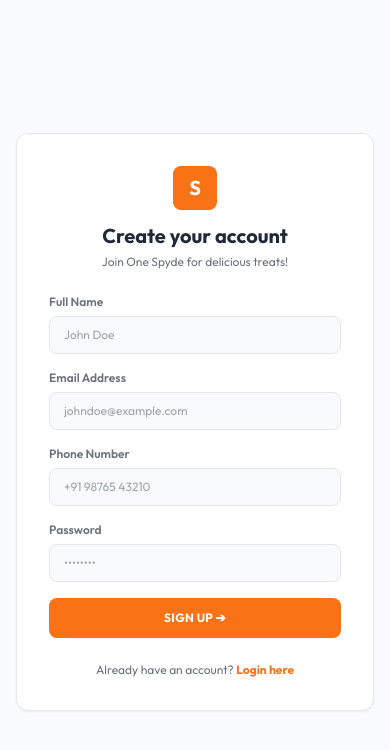
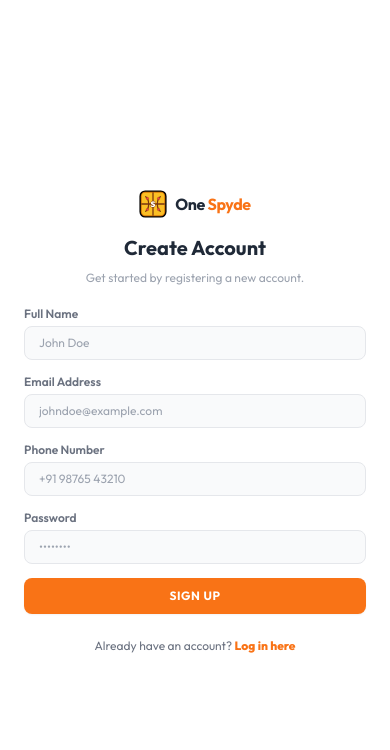
Before and after one commit to RajMohan-Ramanujam/one_spyde_food, a React (Vite) app in the folder frontend/: page /register in a window 390 px wide. Shown: the top 750 px of the page. Built offline with nearby package versions, Linux system fonts and the light colour scheme.

Commit message:
Redesign login and register pages with Eat Club split screen banner style layouts

```diff
--- a/frontend/src/pages/Login.jsx
+++ b/frontend/src/pages/Login.jsx
@@ -18,13 +18,11 @@
 
     try {
       const response = await API.post('/auth/login', { email, password });
-
       const { token, user } = response.data;
       login(token, user);
       navigate('/');
     } catch (err) {
       console.error(err);
-
       if (err.response?.status === 403 && err.response?.data?.unverified) {
         setError('Your account is unverified. Redirecting to OTP page...');
         setTimeout(() => {
@@ -37,7 +35,6 @@
         }, 1500);
         return;
       }
-
       setError(err.response?.data?.message || 'Invalid email or password. Please try again.');
     } finally {
       setLoading(false);
@@ -45,46 +42,95 @@
   };
 
   return (
-    <div className="min-h-screen bg-gray-50 flex items-center justify-center p-4">
-      <div className="w-full max-w-md bg-white border border-gray-200 p-8 rounded-xl relative shadow-sm">
+    <div className="min-h-screen bg-gray-50 flex flex-col md:flex-row">
 
-        {/* Logo and Headings */}
-        <div className="text-center mb-6">
-          <div className="inline-flex w-11 h-11 bg-orange-500 rounded-lg items-center justify-center text-white font-bold text-xl mb-3">
-            S
+      {/* Left Side Graphic Panel (Eat Club Split Screen Banner) */}
+      <div className="hidden md:flex md:w-1/2 bg-gradient-to-tr from-orange-600 to-amber-500 relative overflow-hidden items-center justify-center p-12 text-white">
+        <div className="absolute inset-0 bg-black/25 z-0" />
+        <img
+          src="https://images.unsplash.com/photo-1513104890138-7c749659a591?w=1000&auto=format&fit=crop&q=80"
+          alt="Delicious Pizza Banner"
+          className="absolute inset-0 w-full h-full object-cover opacity-85 z-0 mix-blend-multiply"
+        />
+        <div className="relative z-10 max-w-md space-y-6 text-center md:text-left">
+          <span className="bg-white/20 backdrop-blur-sm text-white text-[10px] font-bold px-3 py-1 rounded-full uppercase tracking-wider">
+            Premium Food Experience
+          </span>
+          <h1 className="text-4xl font-extrabold leading-tight tracking-tight">
+            Craving for Hot &amp; Fresh Food?
+          </h1>
+          <p className="text-white/90 text-sm leading-relaxed">
+            Order delicious pizzas, loaded burgers, and warm meals from One Spyde. Handcrafted for your midnight cravings and daily hunger.
+          </p>
+          <div className="flex items-center space-x-4 pt-2">
+            <div className="flex -space-x-2">
+              <span className="w-8 h-8 rounded-full border-2 border-white bg-gray-250 flex items-center justify-center text-[10px] text-gray-800 font-bold">🍔</span>
+              <span className="w-8 h-8 rounded-full border-2 border-white bg-gray-250 flex items-center justify-center text-[10px] text-gray-800 font-bold">🍕</span>
+              <span className="w-8 h-8 rounded-full border-2 border-white bg-gray-250 flex items-center justify-center text-[10px] text-gray-800 font-bold">🍰</span>
             </div>
-          <h2 className="text-xl font-bold text-gray-800">Welcome back</h2>
-          <p className="text-gray-500 text-xs mt-1">Sign in to order your favorite food!</p>
+            <span className="text-xs font-semibold text-white/95">
+              Loved by 10,000+ local foodies
+            </span>
+          </div>
+        </div>
       </div>
 
-        {/* Error Alert */}
+      {/* Right Side Form Panel */}
+      <div className="flex-1 flex items-center justify-center p-6 md:p-12 bg-white">
+        <div className="w-full max-w-sm space-y-6">
+
+          {/* Logo Box */}
+          <div className="flex flex-col items-center md:items-start space-y-2">
+            <div className="flex items-center space-x-2">
+              <svg viewBox="0 0 100 100" className="w-7 h-7 shrink-0 select-none">
+                <rect x="4" y="4" width="92" height="92" rx="18" fill="#D97706" stroke="#000000" strokeWidth="5" />
+                <rect x="10" y="10" width="80" height="80" rx="12" fill="#FBBF24" />
+                <line x1="50" y1="10" x2="50" y2="90" stroke="#78350F" strokeWidth="4.5" strokeLinecap="round" />
+                <line x1="10" y1="50" x2="90" y2="50" stroke="#78350F" strokeWidth="4.5" strokeLinecap="round" />
+                <path d="M 24 24 C 38 34 38 66 24 76" fill="none" stroke="#78350F" strokeWidth="4.5" strokeLinecap="round" />
+                <path d="M 76 24 C 62 34 62 66 76 76" fill="none" stroke="#78350F" strokeWidth="4.5" strokeLinecap="round" />
+                <circle cx="30" cy="30" r="4.5" fill="#EF4444" stroke="#78350F" strokeWidth="1" />
+                <circle cx="70" cy="30" r="4.5" fill="#EF4444" stroke="#78350F" strokeWidth="1" />
+                <circle cx="30" cy="70" r="4.5" fill="#EF4444" stroke="#78350F" strokeWidth="1" />
+                <circle cx="70" cy="70" r="4.5" fill="#EF4444" stroke="#78350F" strokeWidth="1" />
+                <text x="50" y="59" textAnchor="middle" fill="#FFFFFF" stroke="#78350F" strokeWidth="2.5" fontSize="28" fontWeight="900" paintOrder="stroke fill">S</text>
+              </svg>
+              <span className="font-bold text-base text-gray-800 tracking-tight">
+                One <span className="text-orange-500">Spyde</span>
+              </span>
+            </div>
+            <h2 className="text-xl font-bold text-gray-800 pt-2">Welcome Back!</h2>
+            <p className="text-gray-400 text-xs text-center md:text-left">
+              Enter your credentials to access your food dashboard.
+            </p>
+          </div>
+
+          {/* Error message */}
           {error && (
-          <div className="bg-rose-50 border border-rose-200 text-rose-800 text-xs px-4 py-3 rounded-lg mb-5 font-semibold">
+            <div className="bg-rose-50 border border-rose-200 text-rose-800 text-xs px-3.5 py-2.5 rounded-lg font-semibold">
               {error}
             </div>
           )}
 
           {/* Login Form */}
           <form onSubmit={handleSubmit} className="space-y-4">
-          {/* Email */}
             <div>
-            <label className="block text-gray-500 text-xs font-semibold mb-1.5">Email Address</label>
+              <label className="block text-gray-500 text-xs font-semibold mb-1">Email Address</label>
               <input
                 type="email"
                 required
                 value={email}
                 onChange={(e) => setEmail(e.target.value)}
                 placeholder="johndoe@example.com"
-              className="w-full bg-gray-50 border border-gray-200 text-gray-800 px-3.5 py-2.5 rounded-lg text-xs focus:outline-none focus:bg-white focus:border-orange-500"
+                className="w-full bg-gray-50 border border-gray-200 text-gray-800 px-3.5 py-2.5 rounded-lg text-xs focus:outline-none focus:bg-white focus:border-orange-500 transition-all"
               />
             </div>
 
-          {/* Password */}
             <div>
-            <div className="flex justify-between items-center mb-1.5">
+              <div className="flex justify-between items-center mb-1">
                 <label className="text-gray-500 text-xs font-semibold">Password</label>
                 <Link to="/forgot-password" className="text-orange-500 text-xs hover:underline font-bold">
-                Forgot password?
+                  Forgot Password?
                 </Link>
               </div>
               <input
@@ -93,34 +139,35 @@
                 value={password}
                 onChange={(e) => setPassword(e.target.value)}
                 placeholder="••••••••"
-              className="w-full bg-gray-50 border border-gray-200 text-gray-800 px-3.5 py-2.5 rounded-lg text-xs focus:outline-none focus:bg-white focus:border-orange-500"
+                className="w-full bg-gray-50 border border-gray-200 text-gray-800 px-3.5 py-2.5 rounded-lg text-xs focus:outline-none focus:bg-white focus:border-orange-500 transition-all"
               />
             </div>
 
-          {/* Submit Button */}
             <button
               type="submit"
               disabled={loading}
-            className="w-full bg-orange-500 hover:bg-orange-600 text-white font-bold py-3 rounded-lg flex items-center justify-center space-x-2 text-xs uppercase tracking-wide disabled:opacity-50 transition-colors"
+              className="w-full bg-orange-500 hover:bg-orange-655 text-white font-bold py-2.5 rounded-lg flex items-center justify-center text-xs uppercase tracking-wider disabled:opacity-50 transition-colors shadow-sm"
             >
               {loading ? (
-              <div className="w-4 h-4 border-2 border-white border-t-transparent rounded-full animate-spin"></div>
+                <div className="w-4.5 h-4.5 border-2 border-white border-t-transparent rounded-full animate-spin"></div>
               ) : (
-              "Sign In ➔"
+                "Log In"
               )}
             </button>
           </form>
 
           {/* Register Redirect */}
-        <p className="text-center text-gray-500 text-xs mt-6">
-          Don't have an account?{' '}
-          <Link to="/register" className="text-orange-500 font-bold hover:underline">
-            Register here
+          <p className="text-center md:text-left text-gray-500 text-xs pt-1">
+            New to One Spyde?{' '}
+            <Link to="/register" className="text-orange-500 font-extrabold hover:underline">
+              Create an account
             </Link>
           </p>
 
         </div>
       </div>
+
+    </div>
   );
 };
 
--- a/frontend/src/pages/Register.jsx
+++ b/frontend/src/pages/Register.jsx
@@ -40,30 +40,80 @@
   };
 
   return (
-    <div className="min-h-screen bg-gray-50 flex items-center justify-center p-4">
-      <div className="w-full max-w-md bg-white border border-gray-200 p-8 rounded-xl relative shadow-sm">
+    <div className="min-h-screen bg-gray-50 flex flex-col md:flex-row">
 
-        {/* Logo and Headings */}
-        <div className="text-center mb-6">
-          <div className="inline-flex w-11 h-11 bg-orange-500 rounded-lg items-center justify-center text-white font-bold text-xl mb-3">
-            S
+      {/* Left Side Graphic Panel (Eat Club Split Screen Banner) */}
+      <div className="hidden md:flex md:w-1/2 bg-gradient-to-tr from-orange-600 to-amber-500 relative overflow-hidden items-center justify-center p-12 text-white">
+        <div className="absolute inset-0 bg-black/25 z-0" />
+        <img
+          src="https://images.unsplash.com/photo-1568901346375-23c9450c58cd?w=1000&auto=format&fit=crop&q=80"
+          alt="Delicious Burgers Banner"
+          className="absolute inset-0 w-full h-full object-cover opacity-85 z-0 mix-blend-multiply"
+        />
+        <div className="relative z-10 max-w-md space-y-6 text-center md:text-left">
+          <span className="bg-white/20 backdrop-blur-sm text-white text-[10px] font-bold px-3 py-1 rounded-full uppercase tracking-wider">
+            Premium Food Experience
+          </span>
+          <h1 className="text-4xl font-extrabold leading-tight tracking-tight">
+            Join the Food Club!
+          </h1>
+          <p className="text-white/90 text-sm leading-relaxed">
+            Create an account on One Spyde to explore premium dishes, fast home delivery, and exclusive discount codes tailored for you.
+          </p>
+          <div className="flex items-center space-x-4 pt-2">
+            <div className="flex -space-x-2">
+              <span className="w-8 h-8 rounded-full border-2 border-white bg-gray-250 flex items-center justify-center text-[10px] text-gray-800 font-bold">🍔</span>
+              <span className="w-8 h-8 rounded-full border-2 border-white bg-gray-250 flex items-center justify-center text-[10px] text-gray-800 font-bold">🍕</span>
+              <span className="w-8 h-8 rounded-full border-2 border-white bg-gray-250 flex items-center justify-center text-[10px] text-gray-800 font-bold">🍰</span>
             </div>
-          <h2 className="text-xl font-bold text-gray-800">Create your account</h2>
-          <p className="text-gray-500 text-xs mt-1">Join One Spyde for delicious treats!</p>
+            <span className="text-xs font-semibold text-white/95">
+              Loved by 10,000+ local foodies
+            </span>
+          </div>
+        </div>
       </div>
 
-        {/* Error Alert */}
+      {/* Right Side Form Panel */}
+      <div className="flex-1 flex items-center justify-center p-6 md:p-12 bg-white">
+        <div className="w-full max-w-sm space-y-5">
+
+          {/* Logo Box */}
+          <div className="flex flex-col items-center md:items-start space-y-2">
+            <div className="flex items-center space-x-2">
+              <svg viewBox="0 0 100 100" className="w-7 h-7 shrink-0 select-none">
+                <rect x="4" y="4" width="92" height="92" rx="18" fill="#D97706" stroke="#000000" strokeWidth="5" />
+                <rect x="10" y="10" width="80" height="80" rx="12" fill="#FBBF24" />
+                <line x1="50" y1="10" x2="50" y2="90" stroke="#78350F" strokeWidth="4.5" strokeLinecap="round" />
+                <line x1="10" y1="50" x2="90" y2="50" stroke="#78350F" strokeWidth="4.5" strokeLinecap="round" />
+                <path d="M 24 24 C 38 34 38 66 24 76" fill="none" stroke="#78350F" strokeWidth="4.5" strokeLinecap="round" />
+                <path d="M 76 24 C 62 34 62 66 76 76" fill="none" stroke="#78350F" strokeWidth="4.5" strokeLinecap="round" />
+                <circle cx="30" cy="30" r="4.5" fill="#EF4444" stroke="#78350F" strokeWidth="1" />
+                <circle cx="70" cy="30" r="4.5" fill="#EF4444" stroke="#78350F" strokeWidth="1" />
+                <circle cx="30" cy="70" r="4.5" fill="#EF4444" stroke="#78350F" strokeWidth="1" />
+                <circle cx="70" cy="70" r="4.5" fill="#EF4444" stroke="#78350F" strokeWidth="1" />
+                <text x="50" y="59" textAnchor="middle" fill="#FFFFFF" stroke="#78350F" strokeWidth="2.5" fontSize="28" fontWeight="900" paintOrder="stroke fill">S</text>
+              </svg>
+              <span className="font-bold text-base text-gray-800 tracking-tight">
+                One <span className="text-orange-500">Spyde</span>
+              </span>
+            </div>
+            <h2 className="text-xl font-bold text-gray-800 pt-2">Create Account</h2>
+            <p className="text-gray-400 text-xs text-center md:text-left">
+              Get started by registering a new account.
+            </p>
+          </div>
+
+          {/* Error message */}
           {error && (
-          <div className="bg-rose-50 border border-rose-200 text-rose-800 text-xs px-4 py-3 rounded-lg mb-5 font-semibold">
+            <div className="bg-rose-50 border border-rose-200 text-rose-800 text-xs px-3.5 py-2.5 rounded-lg font-semibold">
               {error}
             </div>
           )}
 
-        {/* Register Form */}
-        <form onSubmit={handleSubmit} className="space-y-4">
-          {/* Name */}
+          {/* Registration Form */}
+          <form onSubmit={handleSubmit} className="space-y-3.5">
             <div>
-            <label className="block text-gray-500 text-xs font-semibold mb-1.5">Full Name</label>
+              <label className="block text-gray-500 text-xs font-semibold mb-1">Full Name</label>
               <input
                 type="text"
                 name="name"
@@ -71,13 +121,12 @@
                 value={formData.name}
                 onChange={handleChange}
                 placeholder="John Doe"
-              className="w-full bg-gray-50 border border-gray-200 text-gray-800 px-3.5 py-2.5 rounded-lg text-xs focus:outline-none focus:bg-white focus:border-orange-500"
+                className="w-full bg-gray-50 border border-gray-200 text-gray-800 px-3.5 py-2 rounded-lg text-xs focus:outline-none focus:bg-white focus:border-orange-500 transition-all"
               />
             </div>
 
-          {/* Email */}
             <div>
-            <label className="block text-gray-500 text-xs font-semibold mb-1.5">Email Address</label>
+              <label className="block text-gray-500 text-xs font-semibold mb-1">Email Address</label>
               <input
                 type="email"
                 name="email"
@@ -85,26 +134,24 @@
                 value={formData.email}
                 onChange={handleChange}
                 placeholder="johndoe@example.com"
-              className="w-full bg-gray-50 border border-gray-200 text-gray-800 px-3.5 py-2.5 rounded-lg text-xs focus:outline-none focus:bg-white focus:border-orange-500"
+                className="w-full bg-gray-50 border border-gray-200 text-gray-800 px-3.5 py-2 rounded-lg text-xs focus:outline-none focus:bg-white focus:border-orange-500 transition-all"
               />
             </div>
 
-          {/* Phone */}
             <div>
-            <label className="block text-gray-500 text-xs font-semibold mb-1.5">Phone Number</label>
+              <label className="block text-gray-500 text-xs font-semibold mb-1">Phone Number</label>
               <input
                 type="tel"
                 name="phone"
                 value={formData.phone}
                 onChange={handleChange}
                 placeholder="+91 98765 43210"
-              className="w-full bg-gray-50 border border-gray-200 text-gray-800 px-3.5 py-2.5 rounded-lg text-xs focus:outline-none focus:bg-white focus:border-orange-500"
+                className="w-full bg-gray-50 border border-gray-200 text-gray-800 px-3.5 py-2 rounded-lg text-xs focus:outline-none focus:bg-white focus:border-orange-500 transition-all"
               />
             </div>
 
-          {/* Password */}
             <div>
-            <label className="block text-gray-500 text-xs font-semibold mb-1.5">Password</label>
+              <label className="block text-gray-500 text-xs font-semibold mb-1">Password</label>
               <input
                 type="password"
                 name="password"
@@ -112,34 +159,35 @@
                 value={formData.password}
                 onChange={handleChange}
                 placeholder="••••••••"
-              className="w-full bg-gray-50 border border-gray-200 text-gray-800 px-3.5 py-2.5 rounded-lg text-xs focus:outline-none focus:bg-white focus:border-orange-500"
+                className="w-full bg-gray-50 border border-gray-200 text-gray-800 px-3.5 py-2 rounded-lg text-xs focus:outline-none focus:bg-white focus:border-orange-500 transition-all"
               />
             </div>
 
-          {/* Submit Button */}
             <button
               type="submit"
               disabled={loading}
-            className="w-full bg-orange-500 hover:bg-orange-600 text-white font-bold py-3 rounded-lg flex items-center justify-center space-x-2 text-xs uppercase tracking-wide disabled:opacity-50 transition-colors"
+              className="w-full bg-orange-500 hover:bg-orange-655 text-white font-bold py-2.5 rounded-lg flex items-center justify-center text-xs uppercase tracking-wider disabled:opacity-50 transition-colors shadow-sm"
             >
               {loading ? (
-              <div className="w-4 h-4 border-2 border-white border-t-transparent rounded-full animate-spin mx-auto"></div>
+                <div className="w-4.5 h-4.5 border-2 border-white border-t-transparent rounded-full animate-spin"></div>
               ) : (
-              "Sign Up ➔"
+                "Sign Up"
               )}
             </button>
           </form>
 
           {/* Login Redirect */}
-        <p className="text-center text-gray-500 text-xs mt-6">
+          <p className="text-center md:text-left text-gray-500 text-xs pt-1">
             Already have an account?{' '}
-          <Link to="/login" className="text-orange-500 font-bold hover:underline">
-            Login here
+            <Link to="/login" className="text-orange-500 font-extrabold hover:underline">
+              Log in here
             </Link>
           </p>
 
         </div>
       </div>
+
+    </div>
   );
 };
 
```
Lines whose indentation alone changed are shown as unchanged.
